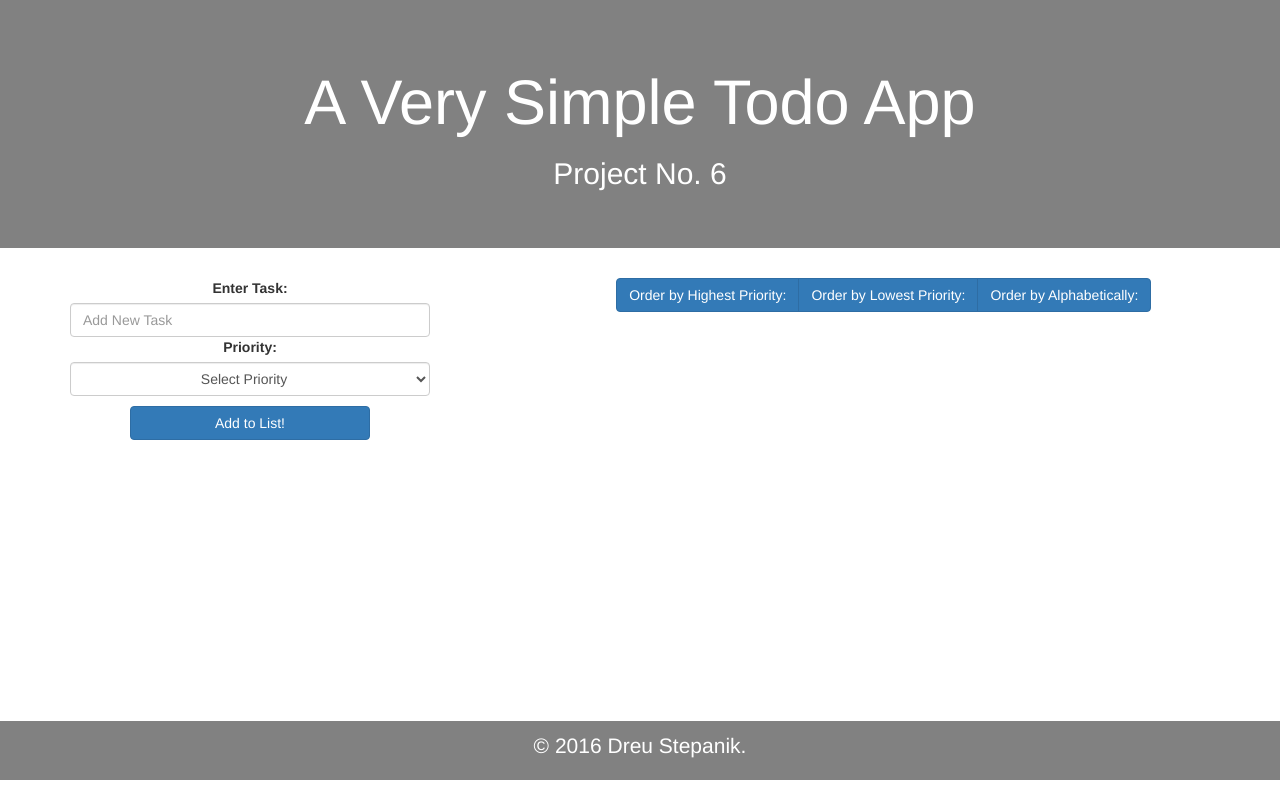
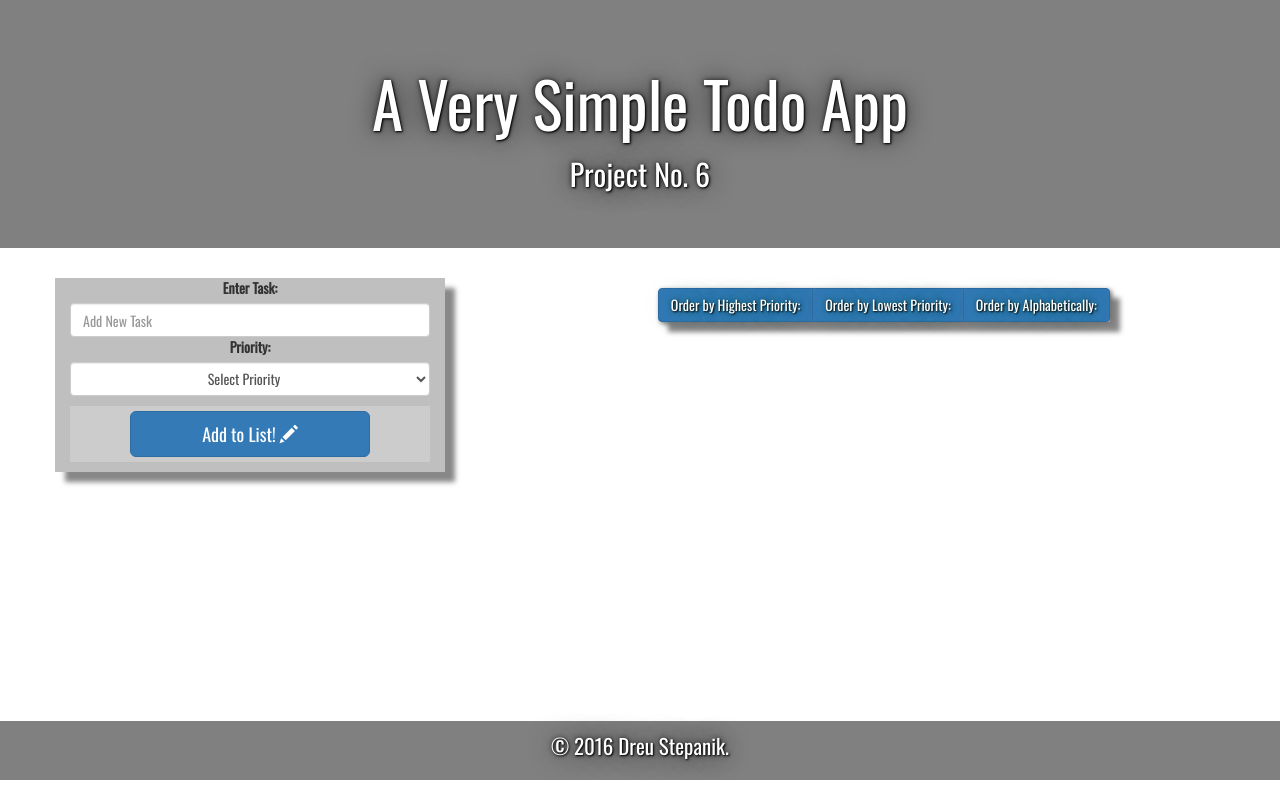
Before and after one commit to DreuStepanik/06-vstda, a website: page src/index.html in a window 1280 px wide. Drawn offline with nearby package versions, Linux system fonts and the light colour scheme; files that its build step writes are made by us from their sources.

Commit message:
Revisitied the code, added style and detail to the user interface

```diff
--- a/src/css/styles.css
+++ b/src/css/styles.css
@@ -6,15 +6,26 @@
 
 #button {
 	width: 240px;
+	color: #fff;
+    background-color: #337ab7;
+    border-color: #2e6da4;
+
 }
+
+#button:hover {
+    background-color: #275d8b;
+    }
 
 #buttonSubmit {
 	margin: 10px auto 10px;
+	padding:5px 15px;
+	background:#ccc;
 }
 
 .jumbotron{
 color: #FFFFFF;
-background-color:#818181;
+background-color:#808080;
+text-shadow: 1px 1px 2px black, 0 0 25px #262626, 0 0 5px #1a1a1a;
 }
 
 .footer {
@@ -24,6 +35,31 @@ background-color:#818181;
   left: 0;
   padding: 1rem;
   text-align: center;
-  background-color: #818181;
+  background-color: #808080;
   color: #fff;
+  text-shadow: 1px 1px 2px black, 0 0 25px #262626, 0 0 5px #1a1a1a;
 }
+
+#buttonGroup {
+	margin: 10px auto;
+	box-shadow: 10px 10px 5px #888888;
+
+}
+
+body {
+	font-family: 'Oswald', sans-serif;
+	/*background-color: #f2f2f2;*/
+}
+
+
+#taskPriority {
+	box-shadow: 10px 10px 5px #888888;
+	background-color: #bfbfbf;
+}
+
+.btn-primary {
+text-shadow: 1px 1px 2px black, 0 0 25px #1f7a7a, 0 0 5px #155151;
+
+box-shadow: 2px 2px 5px #737373;
+
+}
--- a/src/index.html
+++ b/src/index.html
@@ -7,6 +7,7 @@
     <!-- bower:css -->
     <link rel="stylesheet" href="bower_components/bootstrap/dist/css/bootstrap.css" />
     <!-- endbower -->
+    <link href="https://fonts.googleapis.com/css?family=Oswald" rel="stylesheet">
     <!-- inject:css -->
     <link rel="stylesheet" href="css/styles.css">
     <!-- endinject -->
@@ -20,7 +21,7 @@
 <body ng-app="todoListApp">
     <div id="addTask" class="container" ng-controller="mainCtrl">
         <div class="row">
-            <div class="col-sm-4">
+            <div class="col-sm-4" id="taskPriority">
                 <form role="form" class="text-center">
                     <div>
                         <label id="labelOne">Enter Task:</label>
@@ -36,14 +37,17 @@
                         </select>
                     </div>
                     <div class="form-actions" id="buttonSubmit">
-                        <button ng-click="addTodo()" type="submit" class="btn btn btn-primary" id="button">Add to List!</button>
+                       <!-- <button ng-click="addTodo()" type="submit" class="btn btn btn-primary" id="button">Add to List!</button> -->
+                        <button ng-click="addTodo()" type="submit" class="btn btn-default btn-lg" id="button">Add to List!
+  												<span class="glyphicon glyphicon-pencil" aria-hidden="true"></span>
+												</button>
                     </div>
                 </form>
             </div>
             <div class="col-sm-7 col-sm-offset-1 text-center lead">
-            	<div class="text-center btn-group">
-            		<button id="byHighest" type="button" class="btn btn-primary" ng-click="orderMyTodos='+priority';">Order by Highest Priority:</button>
-                <button id="lowest" type="button" class="btn btn-primary" ng-click="orderMyTodos='-priority';">Order by Lowest Priority:</button>
+            	<div class="text-center btn-group" id="buttonGroup">
+            		<button id="byHighest" type="button" class="btn btn-primary" ng-click="orderMyTodos='-priority';">Order by Highest Priority:</button>
+                <button id="lowest" type="button" class="btn btn-primary" ng-click="orderMyTodos='+priority';">Order by Lowest Priority:</button>
                 <button id="alphabetically" type="button" class="btn btn-primary" ng-click="orderMyTodos='task';">Order by Alphabetically:</button>
 
             	</div>
@@ -52,7 +56,7 @@
 
                     </thead>
                     <tbody class="container">
-                        <tr ng-repeat="todo in todos | orderBy:orderMyTodos" class="text-center">
+                        <tr ng-repeat="todo in todos | orderBy:orderMyTodos" class="table_cell text-center">
                             <td ng-class="{'list-group-item-info': todo.priority === '1',
                             							'list-group-item-warning' : todo.priority === '2',
                             							'list-group-item-danger' : todo.priority === '3'}">{{todo.task}}</td>
--- a/src/js/app.js
+++ b/src/js/app.js
@@ -1,7 +1,11 @@
-
+//Initiate an angular module
+//Give it a name to be referred to within the HTML page.
 angular.module("todoListApp", [])
-
+//Declare a controller for the module
+//Give it a name to be referred to within the HTML page.
+//Initiate the function of $scope within the controller
 .controller('mainCtrl', function($scope) {
+//Create an empty array to hold the variables and objects
 	$scope.todos = [];
 
 	$scope.blankTodo = {
@@ -10,19 +14,11 @@ angular.module("todoListApp", [])
 	};
 
 	$scope.addTodo = function() {
+//In order to give value to the 'blankTodo' there needs to be an angular copy
 		var copyOfBlankTodo = angular.copy($scope.blankTodo);
 		$scope.todos.push(copyOfBlankTodo);
 		$scope.orderMyTodos = angular.orderMyTodos;
 		$scope.blankTodo={};
 	};
-	 function Test($scope){
-
-        if($scope.task + $scope.priority ==''){
-            $scope.output="true";
-        }
-        else{
-            $scope.output="false";
-        }
-    }
 
 });
```
